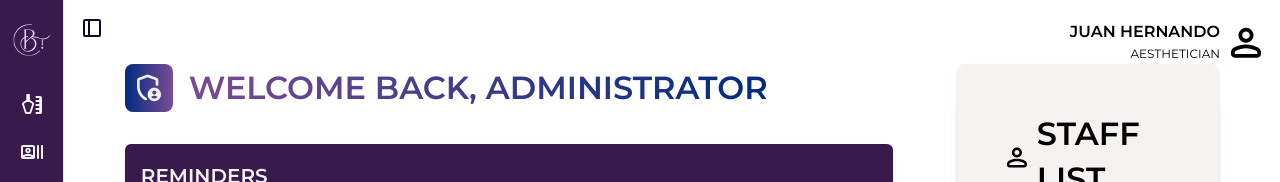
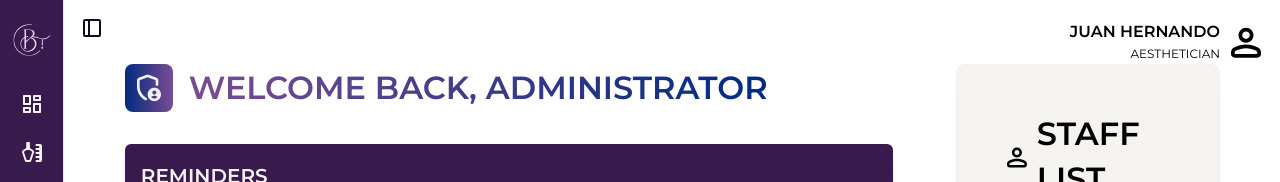
Before and after one commit to SoftwareEnginneringBeautox/testRepository, a React (Vite) app in the folder client/: page /AdminDashboard in a window 1280 px wide. Shown: the top 182 px of the page. Built offline with nearby package versions, Linux system fonts and the light colour scheme.

Commit message:
Implementation of sidebar link

```diff
--- /dev/null
+++ b/client/src/assets/icons/DashboardIcon.jsx
@@ -0,0 +1,27 @@
+const DashboardIcon = ({ size = 24, fill = "currentColor" }) => (
+  <svg
+    width={size}
+    height={size}
+    viewBox="0 0 24 24"
+    fill={fill}
+    xmlns="http://www.w3.org/2000/svg"
+    preserveAspectRatio="xMidYMid meet"
+  >
+    <mask
+      id="mask0_1527_1579"
+      style={{ maskType: "alpha" }}
+      maskUnits="userSpaceOnUse"
+      x="0"
+      y="0"
+      width="24"
+      height="24"
+    >
+      <rect y="0.477478" width="24" height="24" fill={fill} />
+    </mask>
+    <g mask="url(#mask0_1527_1579)">
+      <path d="M13 8V4C13 3.71667 13.0958 3.47917 13.2875 3.2875C13.4792 3.09583 13.7167 3 14 3H20C20.2833 3 20.5208 3.09583 20.7125 3.2875C20.9042 3.47917 21 3.71667 21 4V8C21 8.28333 20.9042 8.52083 20.7125 8.7125C20.5208 8.90417 20.2833 9 20 9H14C13.7167 9 13.4792 8.90417 13.2875 8.7125C13.0958 8.52083 13 8.28333 13 8ZM3 12V4C3 3.71667 3.09583 3.47917 3.2875 3.2875C3.47917 3.09583 3.71667 3 4 3H10C10.2833 3 10.5208 3.09583 10.7125 3.2875C10.9042 3.47917 11 3.71667 11 4V12C11 12.2833 10.9042 12.5208 10.7125 12.7125C10.5208 12.9042 10.2833 13 10 13H4C3.71667 13 3.47917 12.9042 3.2875 12.7125C3.09583 12.5208 3 12.2833 3 12ZM13 20V12C13 11.7167 13.0958 11.4792 13.2875 11.2875C13.4792 11.0958 13.7167 11 14 11H20C20.2833 11 20.5208 11.0958 20.7125 11.2875C20.9042 11.4792 21 11.7167 21 12V20C21 20.2833 20.9042 20.5208 20.7125 20.7125C20.5208 20.9042 20.2833 21 20 21H14C13.7167 21 13.4792 20.9042 13.2875 20.7125C13.0958 20.5208 13 20.2833 13 20ZM3 20V16C3 15.7167 3.09583 15.4792 3.2875 15.2875C3.47917 15.0958 3.71667 15 4 15H10C10.2833 15 10.5208 15.0958 10.7125 15.2875C10.9042 15.4792 11 15.7167 11 16V20C11 20.2833 10.9042 20.5208 10.7125 20.7125C10.5208 20.9042 10.2833 21 10 21H4C3.71667 21 3.47917 20.9042 3.2875 20.7125C3.09583 20.5208 3 20.2833 3 20ZM5 11H9V5H5V11ZM15 19H19V13H15V19ZM15 7H19V5H15V7ZM5 19H9V17H5V19Z" />
+    </g>
+  </svg>
+);
+
+export default DashboardIcon;
--- a/client/src/components/AppSidebar.jsx
+++ b/client/src/components/AppSidebar.jsx
@@ -12,9 +12,15 @@ import TreatmentIcon from "@/assets/icons/TreatmentIcon";
 import PatientRecordsIcon from "@/assets/icons/PatientRecordsIcon";
 import BookingsIcon from "@/assets/icons/BookingsIcon";
 import FinancesIcon from "@/assets/icons/FinancesIcon";
+import DashboardIcon from "@/assets/icons/DashboardIcon";
 import BeautoxLogo from "@/assets/logos/BeautoxLogo";
 
 const sideBarInformation = [
+  {
+    title: "DASHBOARD",
+    url: "/dasboard",
+    icon: <DashboardIcon />
+  },
   {
     title: "SERVICES",
     url: "/services",
```
